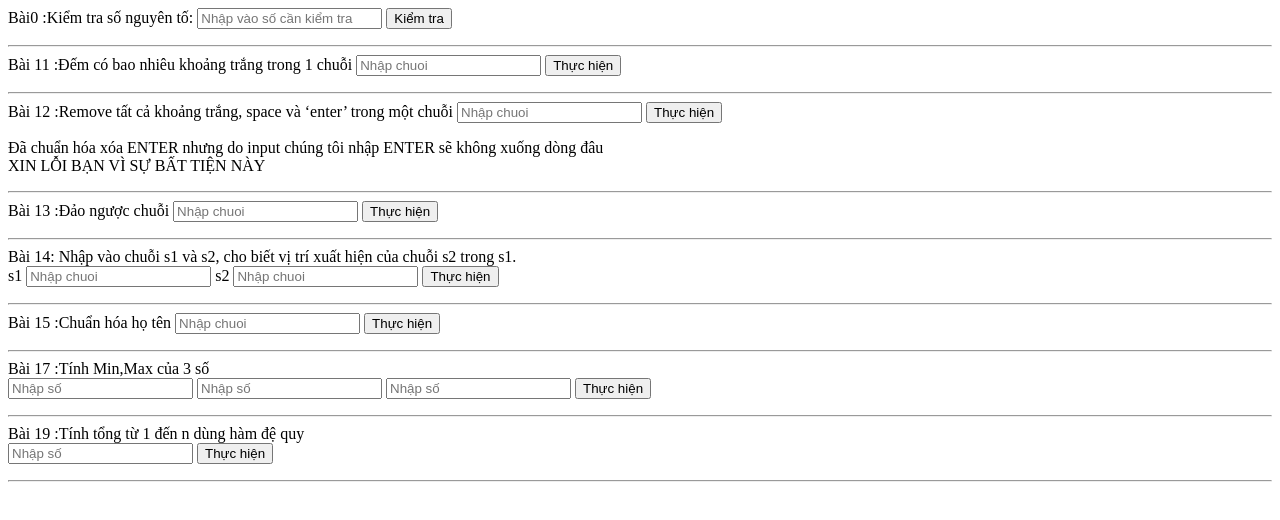
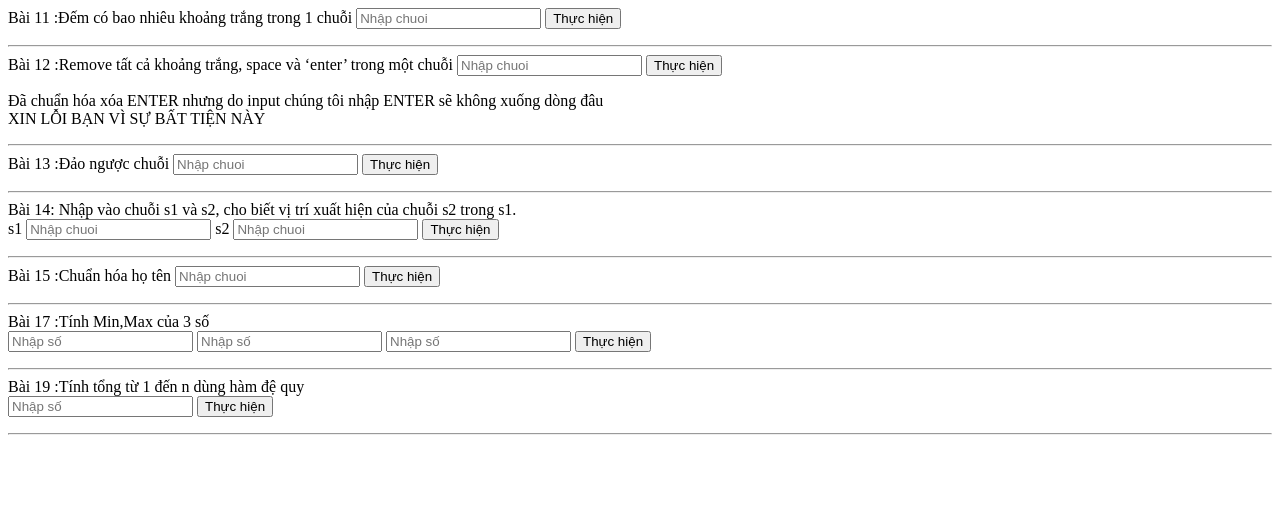
Before and after one commit to huongle158/baitapjs, a plain HTML site: page string.html in a window 1280 px wide. Drawn offline with Linux system fonts and the light colour scheme.

Commit message:
first fix

```diff
--- a/string.html
+++ b/string.html
@@ -8,14 +8,7 @@
 </head>
 <body>
 
- <!-- Bai 0-->
- <div class="bai">
-     <span>Bài0 :Kiểm tra số nguyên tố: </span>
-     <input placeholder="Nhập vào số cần kiểm tra" type="text" id="so1">
-     <button id="run1">Kiểm tra</button>
-     <p id="trakq1"></p>
-     <hr>
- </div>
+
  <!-- Bài 11 -->
   <div class="bai">
       <span>Bài 11 :Đếm có bao nhiêu khoảng trắng trong 1 chuỗi </span>
```
